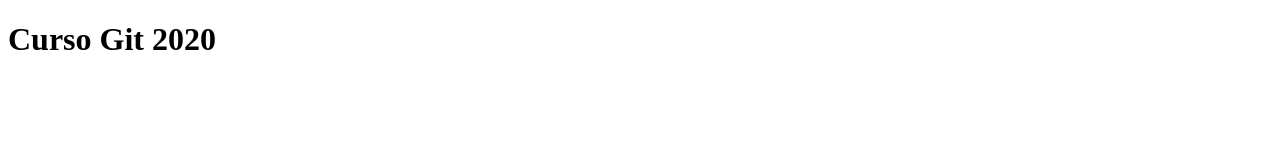
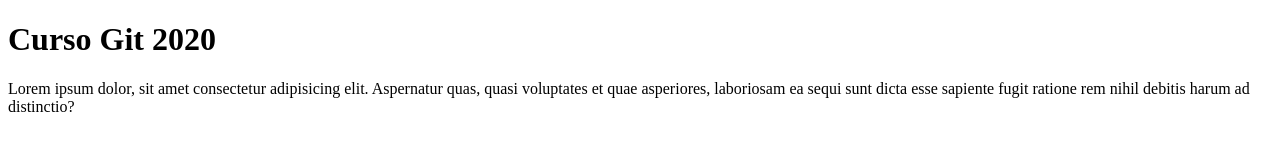
Before and after one commit to jpbatistads/gama-no-github, a plain HTML site: page index.html in a window 1280 px wide. Drawn offline with Linux system fonts and the light colour scheme.

Commit message:
Alterações

```diff
--- a/index.html
+++ b/index.html
@@ -7,5 +7,7 @@
 </head>
 <body>
     <h1>Curso Git 2020</h1>
+    <p>Lorem ipsum dolor, sit amet consectetur adipisicing elit. Aspernatur quas, quasi voluptates et quae asperiores, laboriosam ea sequi
+        sunt dicta esse sapiente fugit ratione rem nihil debitis harum ad distinctio?</p>
 </body>
 </html>
```
